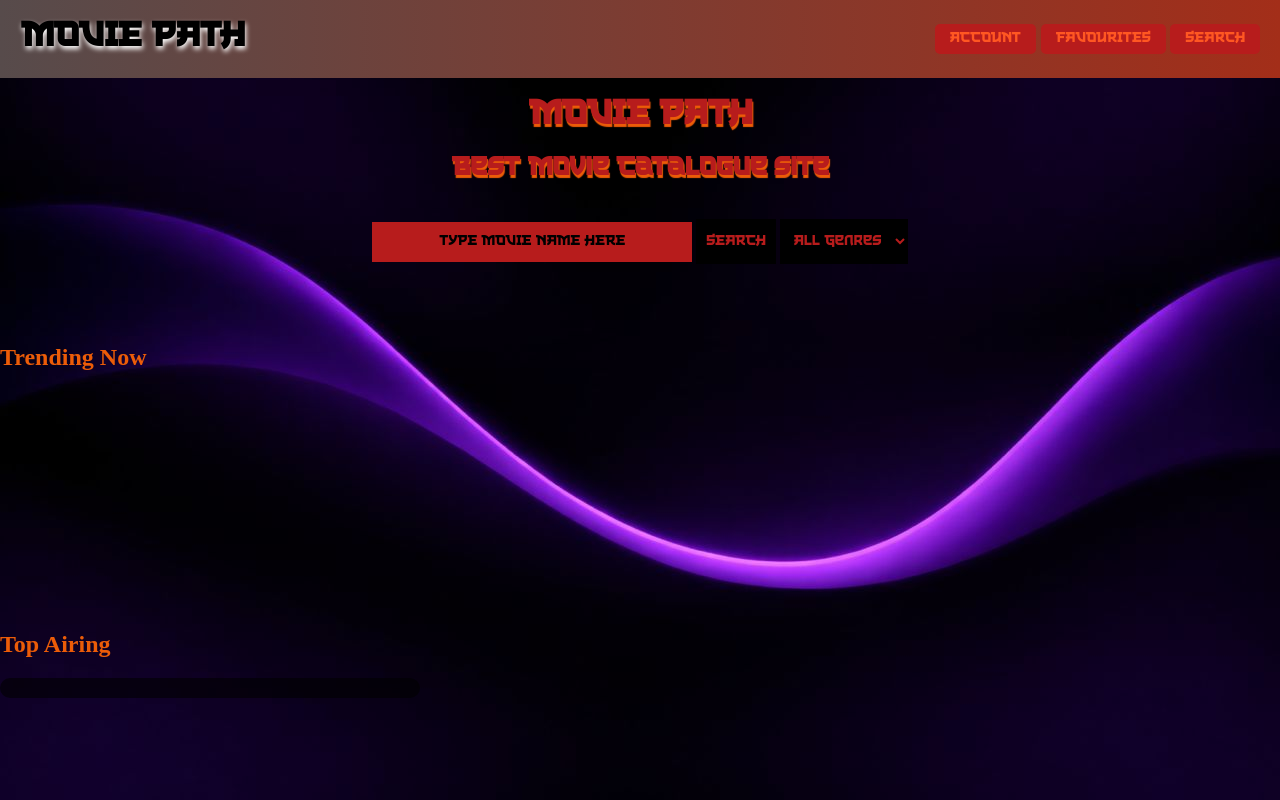
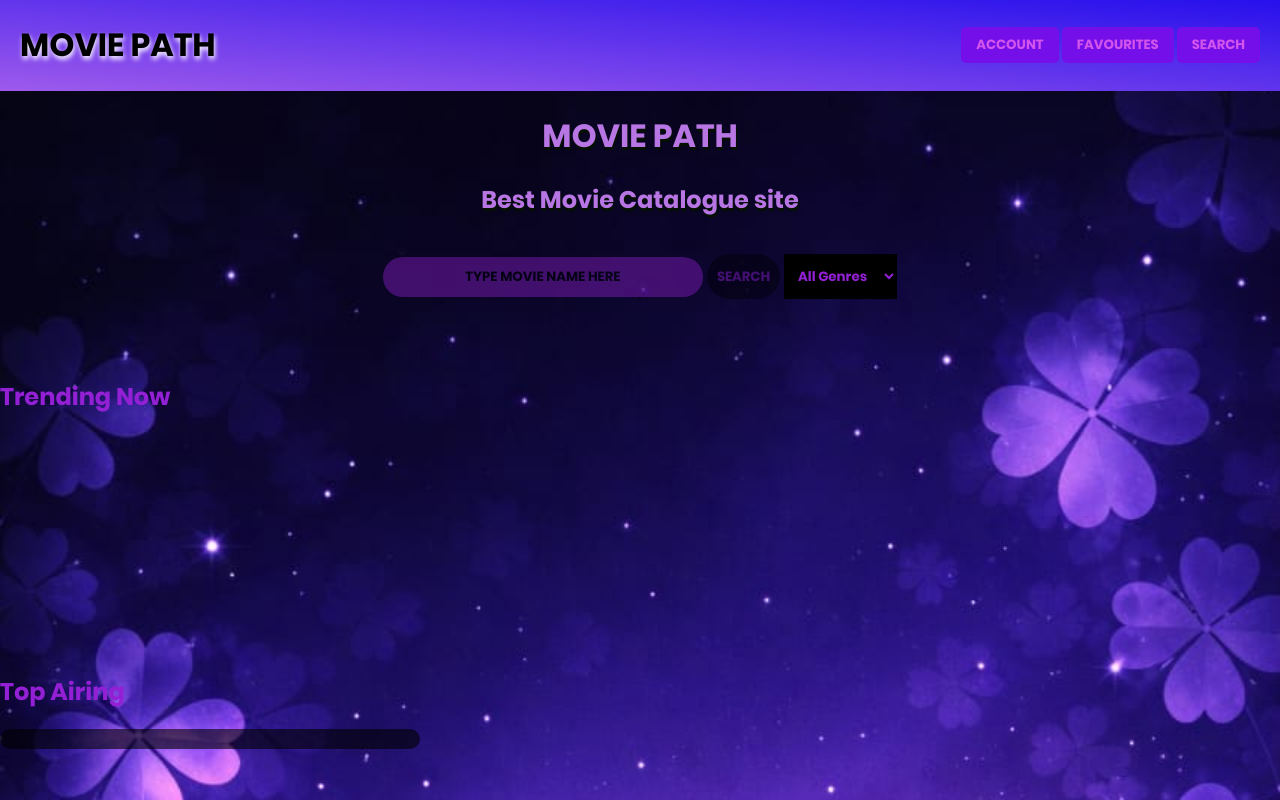
Before and after one commit to King2305/moviefinderdemo, a plain HTML site: page index.html in a window 1280 px wide. Drawn offline with Linux system fonts and the light colour scheme; no server answers.

Commit message:
Add files via upload

```diff
--- a/styling.css
+++ b/styling.css
@@ -3,27 +3,27 @@
 
 @font-face {
     font-family: "TheLastShuriken";
-    src: url(TheLastShuriken.ttf);
+    src: url(Poppins-Bold.ttf);
 }
 body {
     margin: 0px;
     border: 0px;
-    background-image: url("IMG-20260215-WA0008.jpg");
+    background-image: url("IMG-20260214-WA0112.jpg");
     background-size: cover;
 }
 
 .writeup{
     text-align: center;
     font-family: "TheLastShuriken";
-    color: #B71C1C;
-    text-shadow: 1px 3px 1px #ec5c08;
+    color: #b876e4;
+    text-shadow: 1px 3px 1px #051100;
 }
 
 .navigation{
     display: flex;
     justify-content: space-between;
     font-family: "TheLastShuriken";
-    background-image: linear-gradient( to left, rgb(163, 46, 25), rgb(87, 75, 75)) ;
+    background-image: linear-gradient( to left bottom, rgb(38, 16, 236), rgb(158, 90, 236)) ;
     align-items: center;
     padding: 0px, 20px;
 
@@ -45,17 +45,17 @@
 
 .accountbtn{
     font-family: "TheLastShuriken";
-    background-color: #B71C1C;
+    background-color: #750fe9;
     padding: 8px 15px;
-    color: rgb(255, 87, 34);
+    color: rgb(211, 85, 236);
     cursor: pointer;
     border-radius: 5px;
-    border: #ec5c08;
+    border: #000000;
     transition: 0.3;
 }
 .accountbtn:hover{
- background-color: black;
- color: #B71C1C;
+ background-color: rgb(211, 85, 236);
+ color:#750fe9;
 }
 .searchbar{
     text-align: center;
@@ -70,25 +70,29 @@
     text-align: center;
     margin-top: 20px;
     font-family: "TheLastShuriken";
-    background-color: #B71C1C;
+    background-color: #9420d6;
     color: black;
     border: black;
+    border-radius: 30px;
+    opacity: 0.4;
 
 }
 
 #search{
     font-family: "TheLastShuriken";
-    color: #B71C1C;
+    color: #9420d6;
+    opacity: 0.4;
     height: 45px;
     padding: 10px;
     cursor: pointer;
     background-color: black;
     border: black;
+    border-radius: 30px;
 
 }
 
 #search:hover{
-    background-color: #B71C1C;
+    background-color: #1f1cb7;
     color: black;
 }
 
@@ -191,7 +195,7 @@
 
 #genreselection{
     font-family: "TheLastShuriken";
-    color: #B71C1C;
+    color: #9420d6;
     height: 45px;
     padding: 10px;
     cursor: pointer;
@@ -199,3 +203,8 @@
     border: black;
 
 }
+
+.trendingnow{
+    font-family: "TheLastShuriken";
+    color: #9420d6;
+}
```
Also changed, not shown: IMG-20260214-WA0112.jpg (added), Poppins-Bold.ttf (added).
